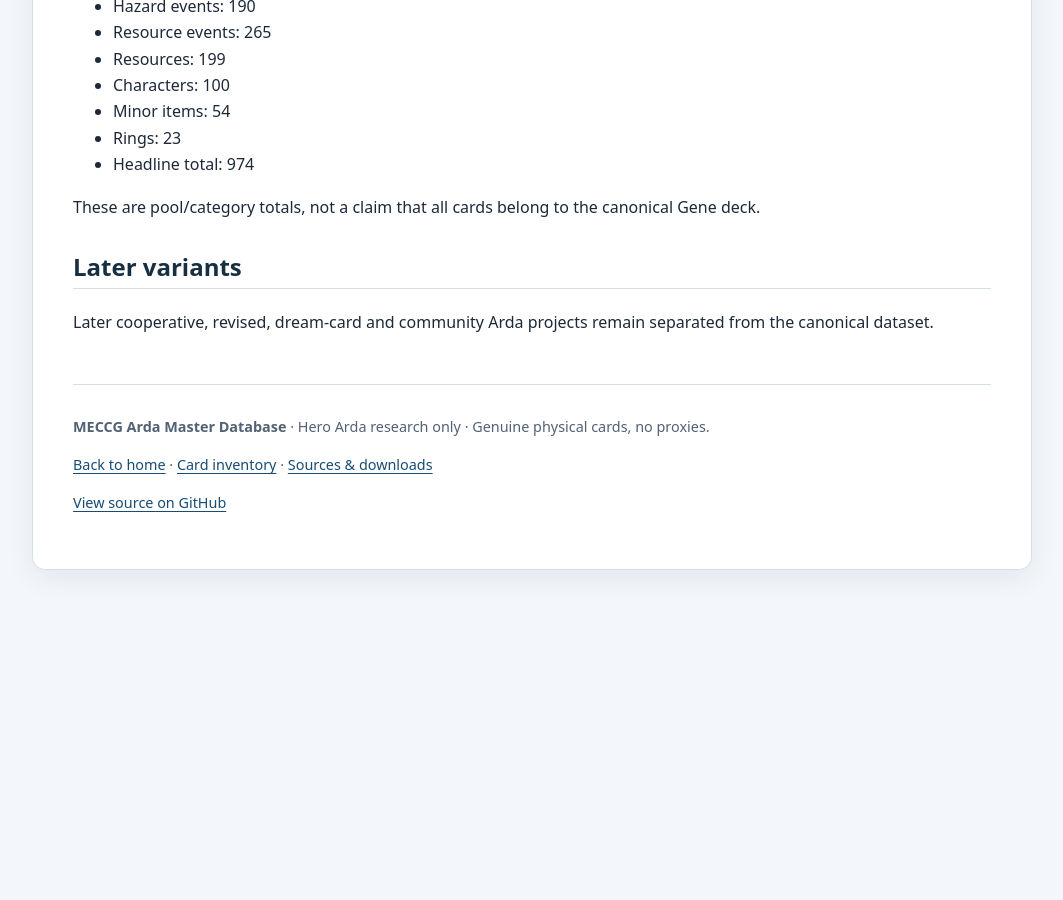
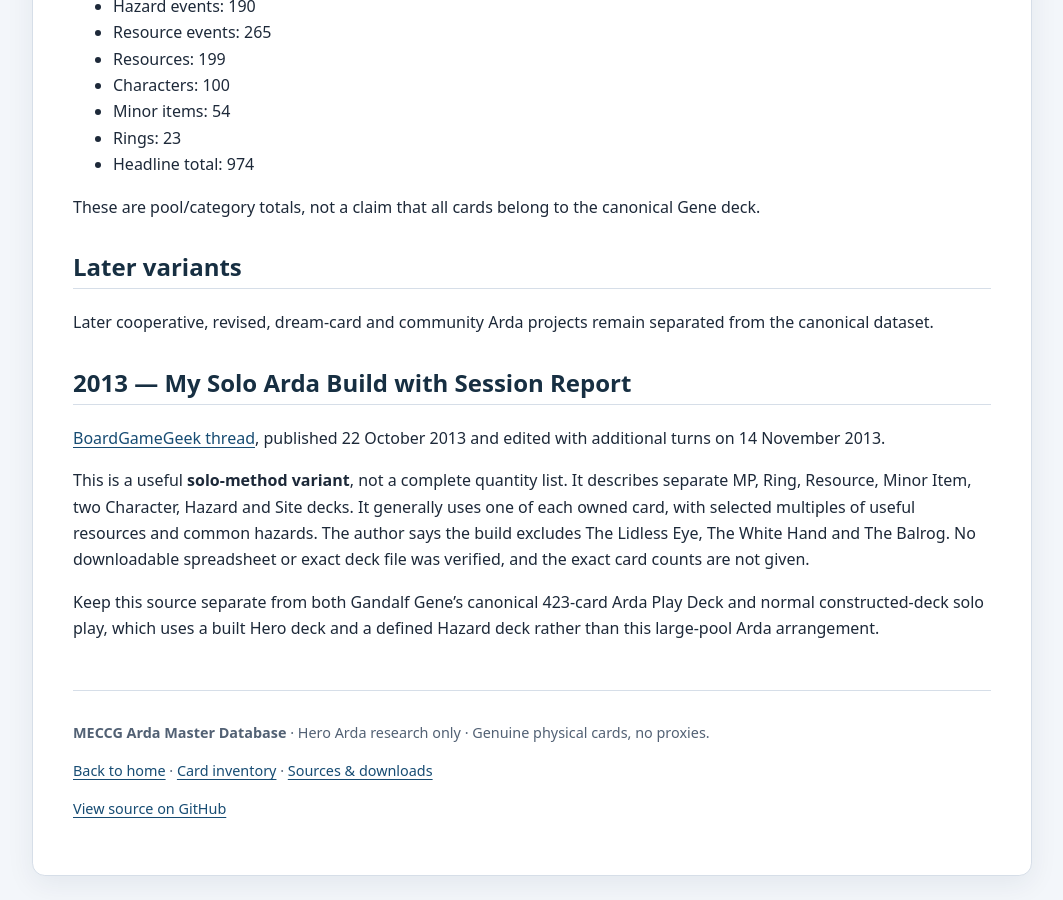
Before and after one commit to JamSpot/meccg-arda-master-database, a Jekyll site: the page built from docs/comparison-lists.md, in a window 1280 px wide and 900 px high, scrolled down 1274 px. Shown: the whole window, without its empty margins (108-1171 px from the left). Built offline with Jekyll 4.4.1, drawn with Linux system fonts in a browser that asks for light colours; our own code applies the rules of GitHub Pages for plain Markdown files; before the commit the page ends 1868 px from its top, so only the background shows below that.

Commit message:
Add 2013 solo Arda build to comparison list

```diff
--- a/docs/comparison-lists.md
+++ b/docs/comparison-lists.md
@@ -41,3 +41,11 @@ These are pool/category totals, not a claim that all cards belong to the canonic
 
 ## Later variants
 Later cooperative, revised, dream-card and community Arda projects remain separated from the canonical dataset.
+
+
+## 2013 — My Solo Arda Build with Session Report
+[BoardGameGeek thread](https://boardgamegeek.com/thread/1058232/my-solo-arda-build-with-session-report), published 22 October 2013 and edited with additional turns on 14 November 2013.
+
+This is a useful **solo-method variant**, not a complete quantity list. It describes separate MP, Ring, Resource, Minor Item, two Character, Hazard and Site decks. It generally uses one of each owned card, with selected multiples of useful resources and common hazards. The author says the build excludes The Lidless Eye, The White Hand and The Balrog. No downloadable spreadsheet or exact deck file was verified, and the exact card counts are not given.
+
+Keep this source separate from both Gandalf Gene's canonical 423-card Arda Play Deck and normal constructed-deck solo play, which uses a built Hero deck and a defined Hazard deck rather than this large-pool Arda arrangement.
```
